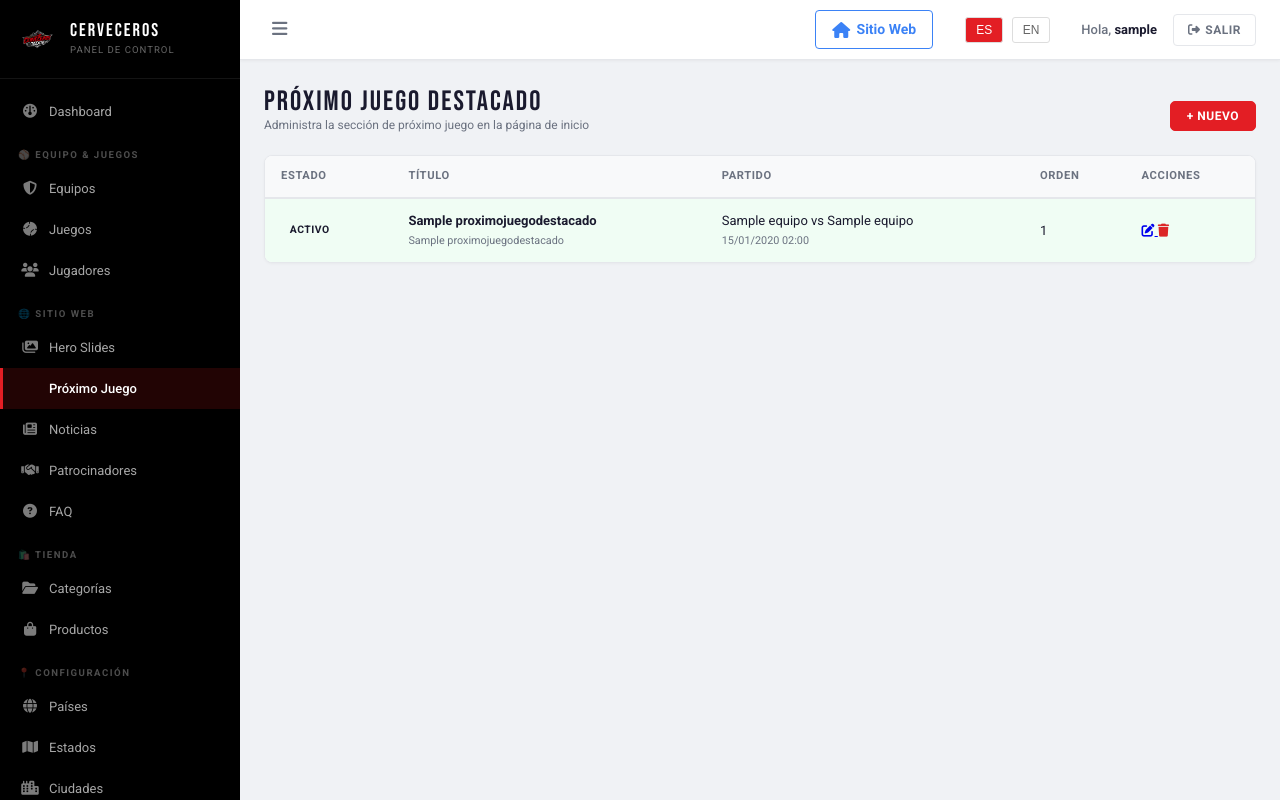
After one commit to cgallego17/Cerverceros-Tecate, a Django app: page /es/panel/proximo-juego/ in a window 1280 px wide. The commit adds this page. Run offline with Django 4.2, Linux system fonts and the light colour scheme; a user stored in the database is signed in; tables that the repository leaves empty hold one stand-in row (values such as "Sample post").

Commit message:
Add admin panel CRUD views and URLs for ProximoJuegoDestacado model with list, create, edit, and delete functionality
- Add proximo_juego_lista, proximo_juego_form, and proximo_juego_eliminar URL patterns to panel_urls.py
- Import ProximoJuegoDestacado model and ProximoJuegoDestacadoForm in panel_views.py
- Create proximo_juego_lista view to display all instances ordered by activo and orden
- Create proximo_juego_form view using _crud_form helper for create/edit operations
- Create proximo_juego

```diff
--- a/equipo/panel_urls.py
+++ b/equipo/panel_urls.py
@@ -98,4 +98,10 @@ urlpatterns = [
     path('ciudades/nueva/', panel_views.ciudad_form, name='ciudad_nueva'),
     path('ciudades/<int:pk>/editar/', panel_views.ciudad_form, name='ciudad_editar'),
     path('ciudades/<int:pk>/eliminar/', panel_views.ciudad_eliminar, name='ciudad_eliminar'),
+
+    # Próximo Juego Destacado
+    path('proximo-juego/', panel_views.proximo_juego_lista, name='proximo_juego_lista'),
+    path('proximo-juego/nuevo/', panel_views.proximo_juego_form, name='proximo_juego_nuevo'),
+    path('proximo-juego/<int:pk>/editar/', panel_views.proximo_juego_form, name='proximo_juego_editar'),
+    path('proximo-juego/<int:pk>/eliminar/', panel_views.proximo_juego_eliminar, name='proximo_juego_eliminar'),
 ]
--- a/equipo/panel_views.py
+++ b/equipo/panel_views.py
@@ -8,12 +8,13 @@ from django.utils import timezone
 from itertools import groupby
 from operator import attrgetter
 
-from .models import HeroSlide, Patrocinador, CategoriaProducto, Producto, ItemFaq, Noticia, Jugador, Transaccion, Equipo, Partido, Pais, Estado, Ciudad
+from .models import HeroSlide, Patrocinador, CategoriaProducto, Producto, ItemFaq, Noticia, Jugador, Transaccion, Equipo, Partido, Pais, Estado, Ciudad, ProximoJuegoDestacado
 from .panel_forms import (
     HeroSlideForm, PatrocinadorForm, CategoriaProductoForm,
     ProductoForm, ItemFaqForm, NoticiaForm, JugadorForm,
     UsuarioCrearForm, UsuarioEditarForm, RolForm, TransaccionForm,
     EquipoForm, PartidoForm, PaisForm, EstadoForm, CiudadForm,
+    ProximoJuegoDestacadoForm,
 )
 
 _LOGIN = '/panel/login/'
@@ -696,3 +697,42 @@ def ciudad_eliminar(request, pk):
         'back_url': 'panel:ciudades_lista',
         'titulo': 'Ciudad',
     })
+
+
+# ── PRÓXIMO JUEGO DESTACADO ──────────────────────
+
+@login_required(login_url=_LOGIN)
+def proximo_juego_lista(request):
+    if not request.user.is_staff:
+        return redirect('panel:dashboard')
+    juegos = ProximoJuegoDestacado.objects.all().order_by('-activo', 'orden')
+    return render(request, 'panel/proximo_juego_lista.html', {
+        'juegos': juegos,
+    })
+
+
+@login_required(login_url=_LOGIN)
+def proximo_juego_form(request, pk=None):
+    if not request.user.is_staff:
+        return redirect('panel:dashboard')
+    return _crud_form(
+        request, ProximoJuegoDestacadoForm, 'panel/form.html', 'panel:proximo_juego_lista', pk,
+        msg_ok='Próximo juego guardado.',
+        extra_ctx={'titulo': 'Próximo Juego Destacado', 'back_url': 'panel:proximo_juego_lista'},
+    )
+
+
+@login_required(login_url=_LOGIN)
+def proximo_juego_eliminar(request, pk):
+    if not request.user.is_staff:
+        return redirect('panel:dashboard')
+    juego = get_object_or_404(ProximoJuegoDestacado, pk=pk)
+    if request.method == 'POST':
+        juego.delete()
+        messages.success(request, 'Próximo juego eliminado correctamente.')
+        return redirect('panel:proximo_juego_lista')
+    return render(request, 'panel/confirmar_eliminar.html', {
+        'objeto': juego,
+        'back_url': 'panel:proximo_juego_lista',
+        'titulo': 'Próximo Juego Destacado',
+    })
--- a/templates/panel/base.html
+++ b/templates/panel/base.html
@@ -30,7 +30,7 @@
                 <span class="panel-nav-icon"><i class="fas fa-gauge"></i></span> Dashboard
             </a>
 
-            <div class="panel-nav-section">⚾ EQUIPO & PARTIDOS</div>
+            <div class="panel-nav-section">⚾ EQUIPO & JUEGOS</div>
 
             <a href="{% url 'panel:equipos_lista' %}"
                class="panel-nav-link {% if 'equipo' in request.resolver_match.url_name %}active{% endif %}">
@@ -39,7 +39,7 @@
 
             <a href="{% url 'panel:partidos_lista' %}"
                class="panel-nav-link {% if 'partido' in request.resolver_match.url_name %}active{% endif %}">
-                <span class="panel-nav-icon"><i class="fas fa-baseball"></i></span> Partidos
+                <span class="panel-nav-icon"><i class="fas fa-baseball"></i></span> Juegos
             </a>
 
             <a href="{% url 'panel:jugadores_lista' %}"
@@ -52,6 +52,11 @@
             <a href="{% url 'panel:hero_lista' %}"
                class="panel-nav-link {% if 'hero' in request.resolver_match.url_name %}active{% endif %}">
                 <span class="panel-nav-icon"><i class="fas fa-images"></i></span> Hero Slides
+            </a>
+
+            <a href="{% url 'panel:proximo_juego_lista' %}"
+               class="panel-nav-link {% if 'proximo_juego' in request.resolver_match.url_name %}active{% endif %}">
+                <span class="panel-nav-icon"><i class="fas fa-calendar-star"></i></span> Próximo Juego
             </a>
 
             <a href="{% url 'panel:noticias_lista' %}"
--- /dev/null
+++ b/templates/panel/proximo_juego_lista.html
@@ -0,0 +1,71 @@
+{% extends 'panel/base.html' %}
+
+{% block page_title %}Próximo Juego Destacado{% endblock %}
+
+{% block content %}
+<div class="panel-page-header">
+    <div class="panel-page-title">
+        Próximo Juego Destacado
+        <small>Administra la sección de próximo juego en la página de inicio</small>
+    </div>
+    <a href="{% url 'panel:proximo_juego_nuevo' %}" class="panel-btn panel-btn-primary">+ Nuevo</a>
+</div>
+
+{% if juegos %}
+<div class="panel-card">
+    <table class="panel-table">
+        <thead>
+            <tr>
+                <th>Estado</th>
+                <th>Título</th>
+                <th>Partido</th>
+                <th>Orden</th>
+                <th>Acciones</th>
+            </tr>
+        </thead>
+        <tbody>
+            {% for juego in juegos %}
+            <tr {% if juego.activo %}style="background-color: #f0fdf4;"{% endif %}>
+                <td>
+                    {% if juego.activo %}
+                    <span class="panel-badge panel-badge-success">Activo</span>
+                    {% else %}
+                    <span class="panel-badge panel-badge-secondary">Inactivo</span>
+                    {% endif %}
+                </td>
+                <td>
+                    <strong>{{ juego.titulo }}</strong><br>
+                    <small style="color: #6b7280;">{{ juego.subtitulo }}</small>
+                </td>
+                <td>
+                    {% if juego.partido %}
+                    {{ juego.partido.equipo_local.nombre }} vs {{ juego.partido.equipo_visitante.nombre }}<br>
+                    <small style="color: #6b7280;">{{ juego.partido.fecha|date:"d/m/Y H:i" }}</small>
+                    {% elif juego.texto_personalizado %}
+                    <em>{{ juego.texto_personalizado|truncatechars:50 }}</em>
+                    {% else %}
+                    <span style="color: #9ca3af;">—</span>
+                    {% endif %}
+                </td>
+                <td>{{ juego.orden }}</td>
+                <td class="text-right">
+                    <a href="{% url 'panel:proximo_juego_editar' juego.pk %}" class="panel-btn-icon" title="Editar">
+                        <i class="fas fa-edit"></i>
+                    </a>
+                    <a href="{% url 'panel:proximo_juego_eliminar' juego.pk %}" class="panel-btn-icon panel-btn-danger" title="Eliminar">
+                        <i class="fas fa-trash"></i>
+                    </a>
+                </td>
+            </tr>
+            {% endfor %}
+        </tbody>
+    </table>
+</div>
+{% else %}
+<div class="panel-empty-state">
+    <i class="fas fa-calendar-star"></i>
+    <p>No hay próximos juegos destacados configurados</p>
+    <a href="{% url 'panel:proximo_juego_nuevo' %}" class="panel-btn panel-btn-primary">Crear primero</a>
+</div>
+{% endif %}
+{% endblock %}
```
Also changed, not shown: templates/panel/partido_form.html (+9 -9 lines), templates/panel/partidos_lista.html (+6 -6 lines).
